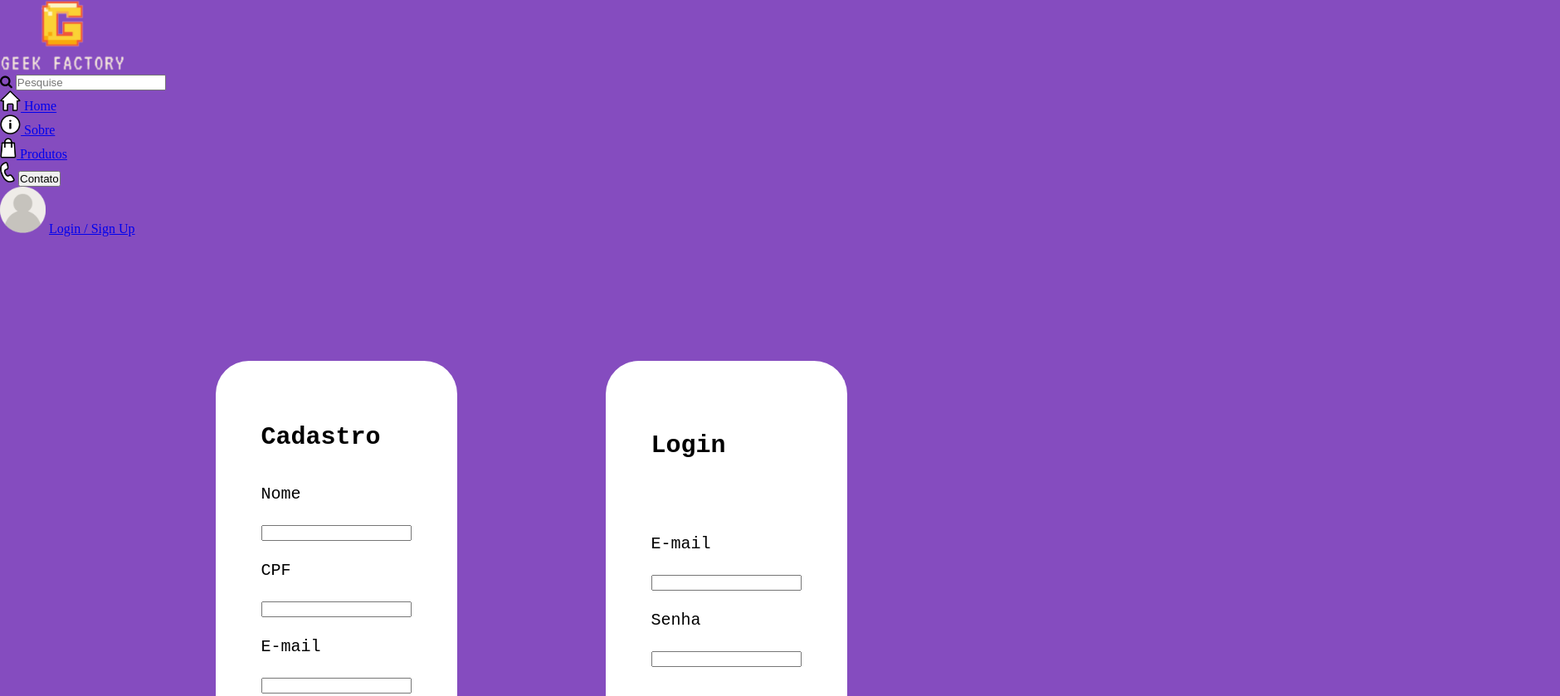
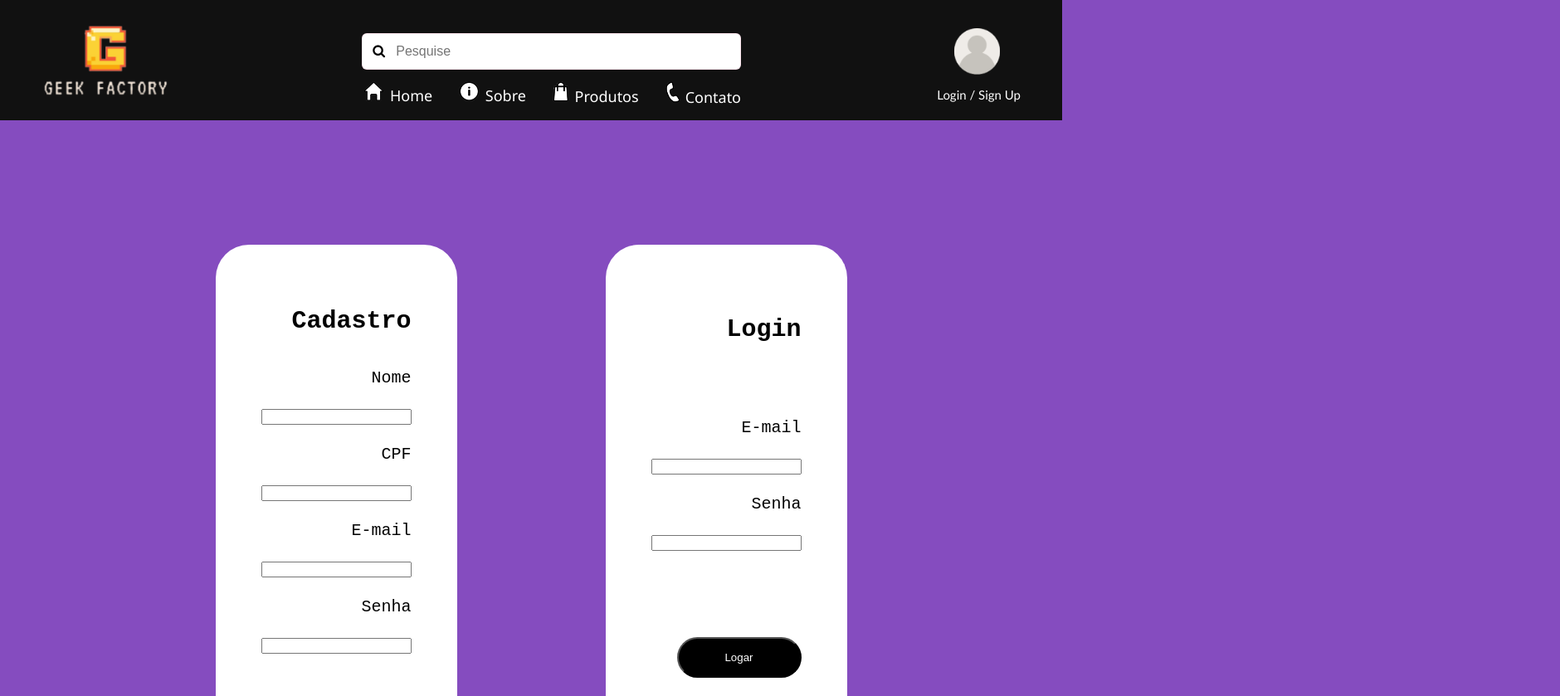
Before and after one commit to CaioAlves10/GeekFactory2.0, a plain HTML site: page login.html in a window 1280 px wide. Shown: the top 839 px of the page at 83% size, 1880 px wide, since content can reach past the window. Drawn offline with Linux system fonts and the light colour scheme.

Commit message:
Update login.html

```diff
--- a/login.html
+++ b/login.html
@@ -4,8 +4,8 @@
     <meta charset="UTF-8">
     <meta http-equiv="X-UA-Compatible" content="IE=edge">
     <meta name="viewport" content="width=device-width, initial-scale=1.0">
-    <link rel="stylesheet" href="style">
-    <link rel="stylesheet" href="rodape">
+    <link rel="stylesheet" href="style.css">
+    <link rel="stylesheet" href="rodape.css">
     <link rel="stylesheet" href="./login.css">
     <link rel="stylesheet" href="https://cdnjs.cloudflare.com/ajax/libs/font-awesome/4.7.0/css/font-awesome.min.css">
     <title>Entre ou cadastre-se</title>
```
